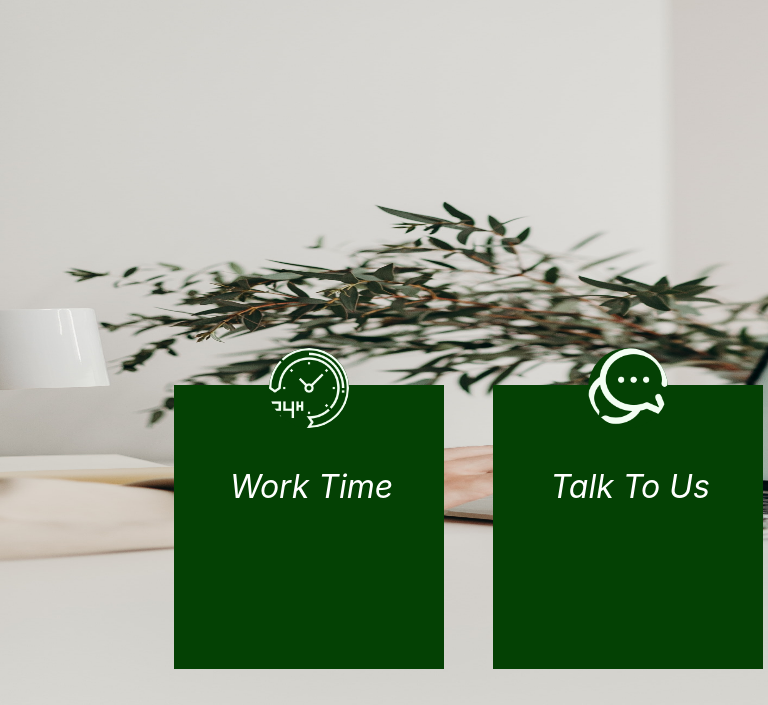
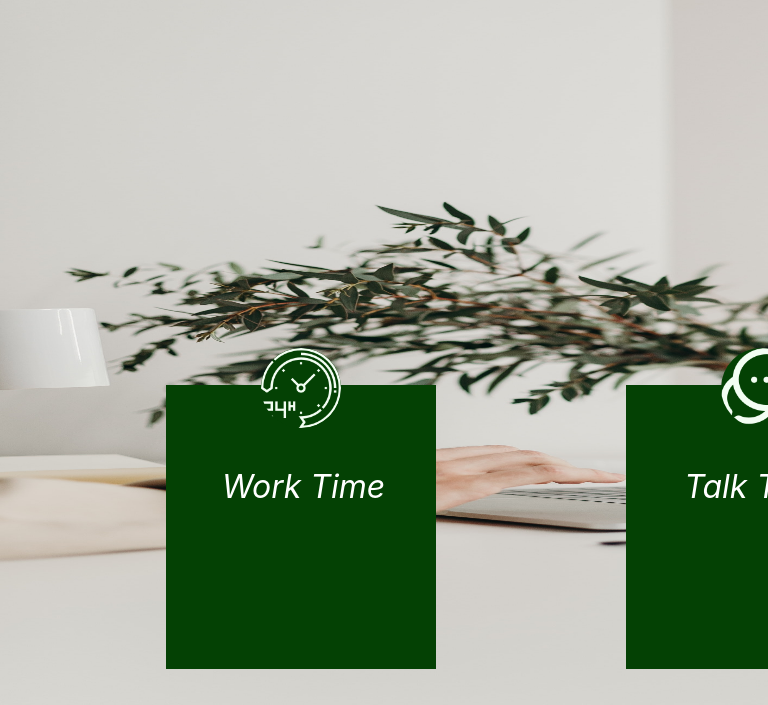
Before and after one commit to Mdwebs1/md.project, a plain HTML site: page index.html in a window 768 px wide. Shown: the part 95-800 px from the top of the page. Drawn offline with Linux system fonts and the light colour scheme.

Commit message:
commit 1

```diff
--- a/css/style.css
+++ b/css/style.css
@@ -484,7 +484,7 @@ p{
 
 		grid-gap: 6%;
 		text-align: center;
-		margin-left: 10%;
+		margin-left: 6%;
 		bottom: 240px;
 		height: 10%;
 
@@ -494,7 +494,7 @@ p{
 	.bb{
 		height: 180%;
 		align-items: center;
-		margin-left: 36%;
+
 
 	}
 
```
